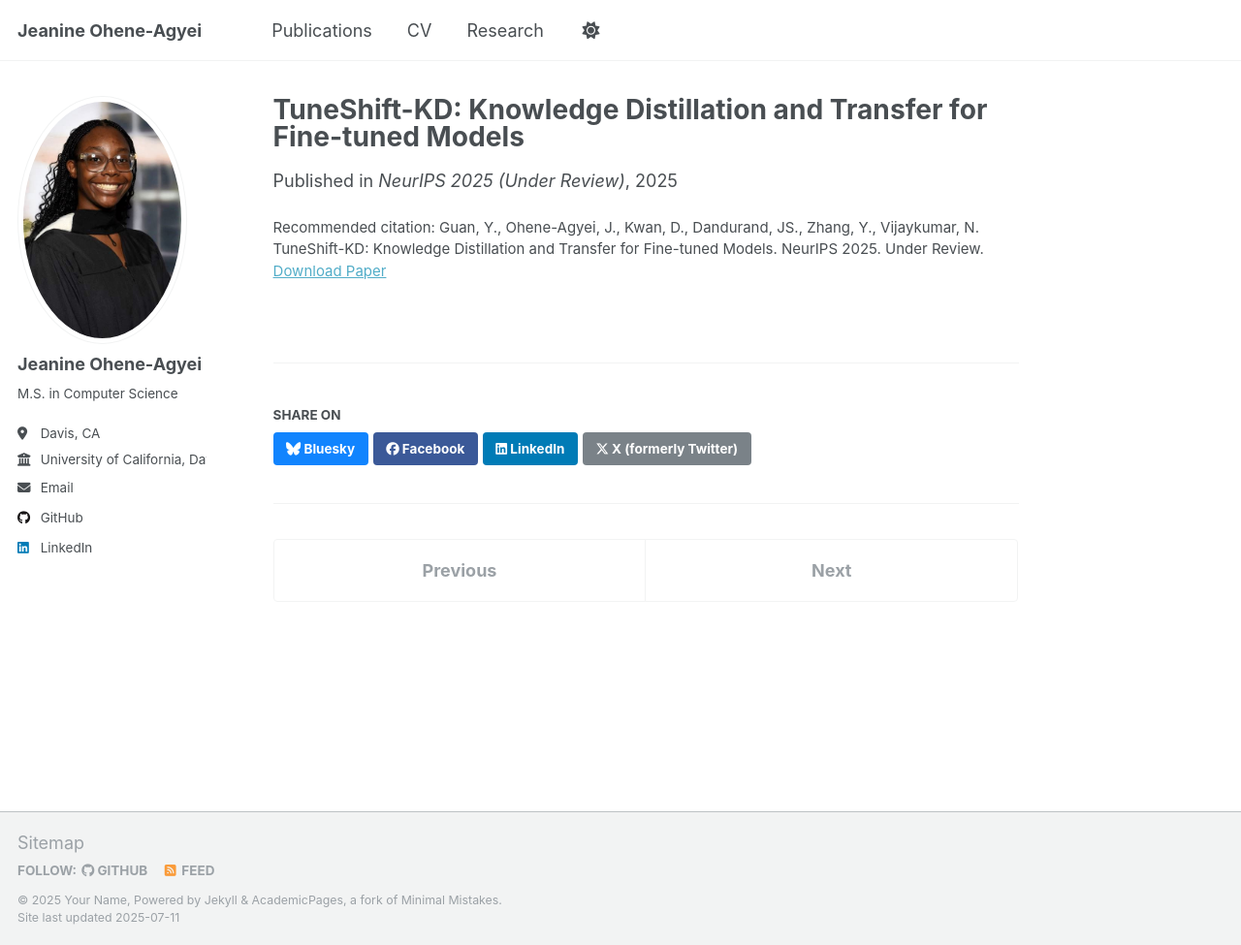
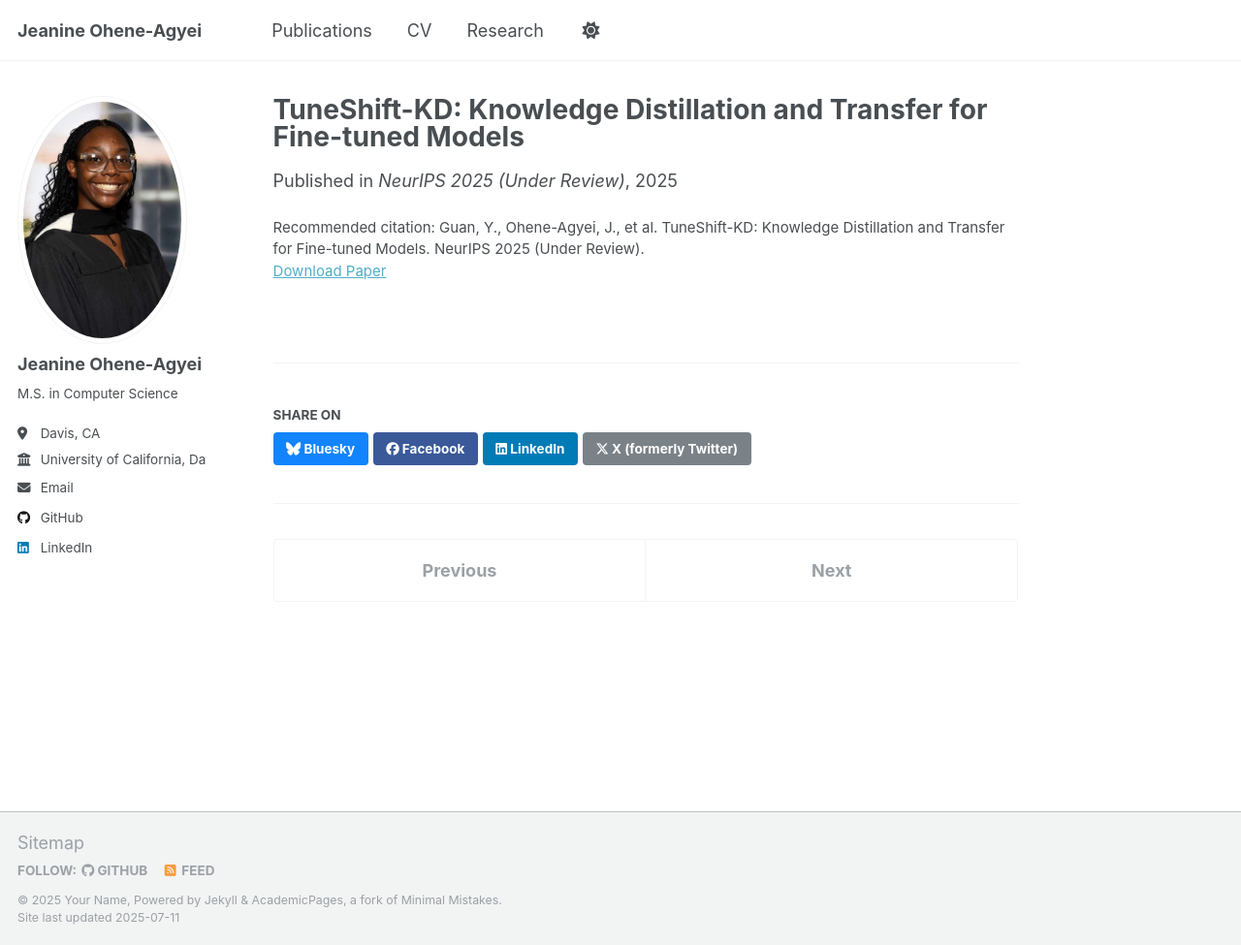
Before and after one commit to jeanine5/jeanine5.github.io, a Jekyll site: the page built from _publications/2025-06-01-tuneshift-kd.md, in a window 1280 px wide and 975 px high. Shown: the whole window at 97% size. Built offline with Jekyll 4.4.1, drawn with Linux system fonts in a browser that asks for light colours; a script that is not in the unit is left out.

Commit message:
Update 2025-06-01-tuneshift-kd.md

```diff
--- a/_publications/2025-06-01-tuneshift-kd.md
+++ b/_publications/2025-06-01-tuneshift-kd.md
@@ -6,5 +6,6 @@ date: 2025-06-01
 authors: Y. Guan, J. Ohene-Agyei, D. Kwan, J.S. Dandurand, Y. Zhang, N. Vijaykumar
 venue: NeurIPS 2025 (Under Review)
 paperurl: https://openreview.net/forum?id=VBFcEJOYV0
-citation: "Guan, Y., Ohene-Agyei, J., Kwan, D., Dandurand, JS., Zhang, Y., Vijaykumar, N. TuneShift-KD: Knowledge Distillation and Transfer for Fine-tuned Models. NeurIPS 2025. Under Review."
+citation: "Guan, Y., Ohene-Agyei, J., et al. TuneShift-KD: Knowledge Distillation and Transfer for Fine-tuned Models. NeurIPS 2025 (Under Review)."
+category: conferences
 ---
```
